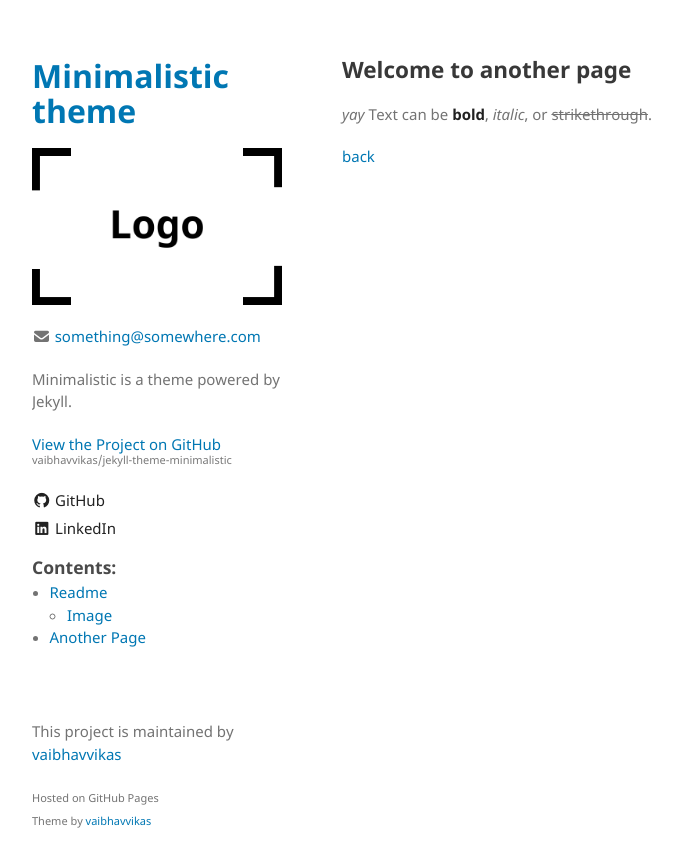
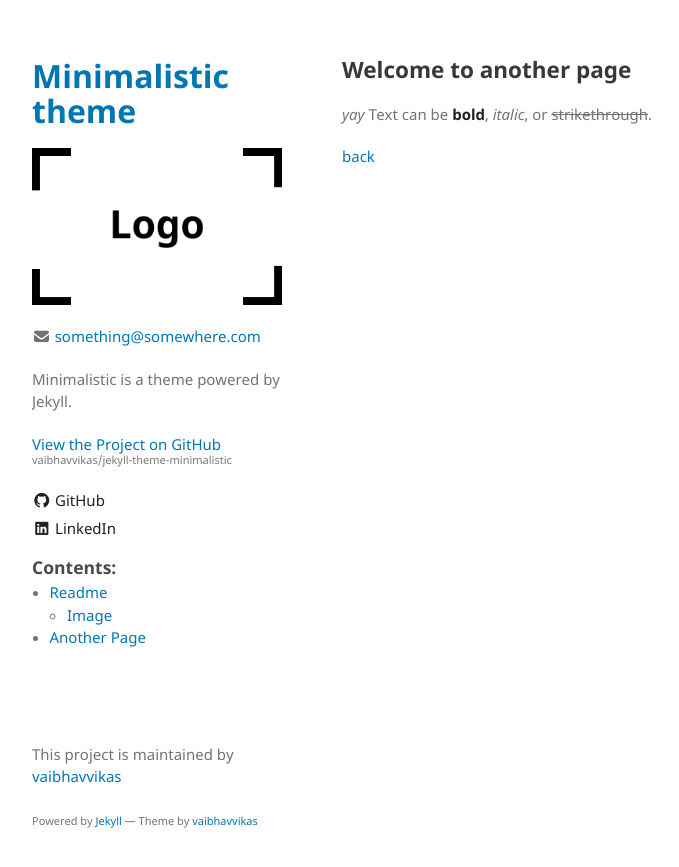
Before and after one commit to vaibhavvikas/jekyll-theme-minimalistic, a Jekyll site: the page built from another-page.md, in a window 1280 px wide. Shown: the top 867 px of the page, without its empty margins (178-857 px from the left). Built offline with Jekyll 4.4.1, drawn with Linux system fonts in a browser that asks for light colours; our own code applies the rules of GitHub Pages for plain Markdown files.

Commit message:
fixes on auto color scheme

```diff
--- a/_includes/footer.html
+++ b/_includes/footer.html
@@ -1,4 +1,4 @@
 {% if site.github.is_project_page %}
 <p>This project is maintained by <a href="{{ site.github.owner_url }}">{{ site.github.owner_name }}</a></p>
 {% endif %}
-<p><small>Hosted on GitHub Pages<br>Theme by <a href="https://github.com/vaibhavvikas">vaibhavvikas</a></small></p>
+<p><small>Powered by <a href="https://jekyllrb.com/">Jekyll</a> &mdash; Theme by <a href="https://github.com/vaibhavvikas">vaibhavvikas</a></small></p>
--- a/assets/css/colors-auto.scss
+++ b/assets/css/colors-auto.scss
@@ -10,10 +10,16 @@
     @include light-colors;
   }
 
-@media screen and (prefers-color-scheme: light) {
+@media screen and (prefers-color-scheme: dark) {
+  :root{
+    @include dark-colors;
+  }
+}
+
+@media print, (prefers-color-scheme: light) {
   //we would not like to apply dark mode if content is on printer
   // as that would use a lot of ink
-  :root{
+  :root {
     @include light-colors;
   }
 }
```
